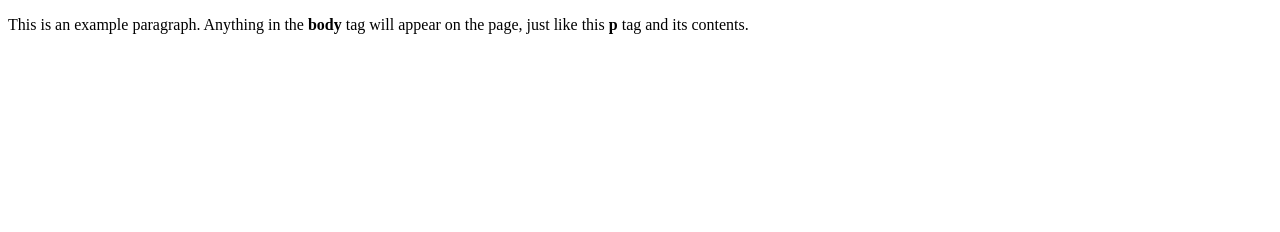
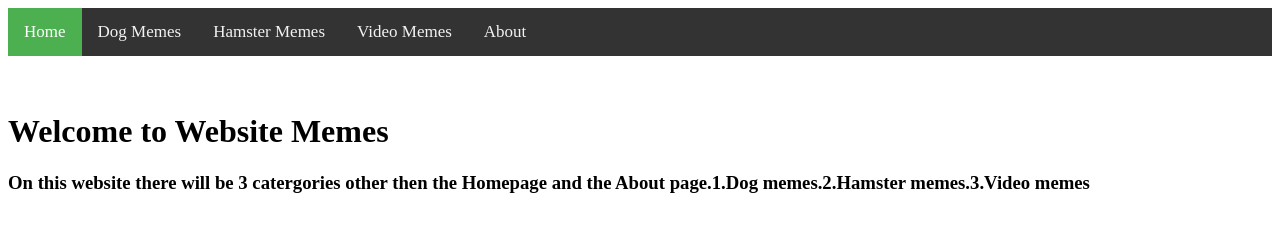
Before and after one commit to henryruss2/website-memes, a plain HTML site: page index.html in a window 1280 px wide. Drawn offline with Linux system fonts and the light colour scheme.

Commit message:
Update index.html

```diff
--- a/index.html
+++ b/index.html
@@ -1,9 +1,42 @@
-<!doctype html>
+<!DOCTYPE html>
 <html>
   <head>
-    <title>This is the title of the webpage!</title>
+    <style>.topnav {
+      overflow: hidden;
+      background-color: #333;
+    }
+
+    .topnav a {
+      float: left;
+      color: #f2f2f2;
+      text-align: center;
+      padding: 14px 16px;
+      text-decoration: none;
+      font-size: 17px;
+    }
+
+    .topnav a:hover {
+      background-color: #ddd;
+      color: black;
+    }
+
+    .topnav a.active {
+      background-color: #4CAF50;
+      color: white;
+    }
+    </style>
+   <div class="topnav">
+      <a class="active" href="#home">Home</a>
+      <a href="dog-memes">Dog Memes</a>
+      <a href="hamster-memes">Hamster Memes</a>
+      <a href="video-memes">Video Memes</a>
+      <a href="about">About</a>
+    </div>
+
+    <title> Website Memes!</title><br></br>
   </head>
   <body>
-    <p>This is an example paragraph. Anything in the <strong>body</strong> tag will appear on the page, just like this <strong>p</strong> tag and its contents.</p>
+    <h1>Welcome to Website Memes</h5>
+    <h3>On this website there will be 3 catergories other then the Homepage and the About page.1.Dog memes.2.Hamster memes.3.Video memes</h3>
   </body>
 </html>
```
